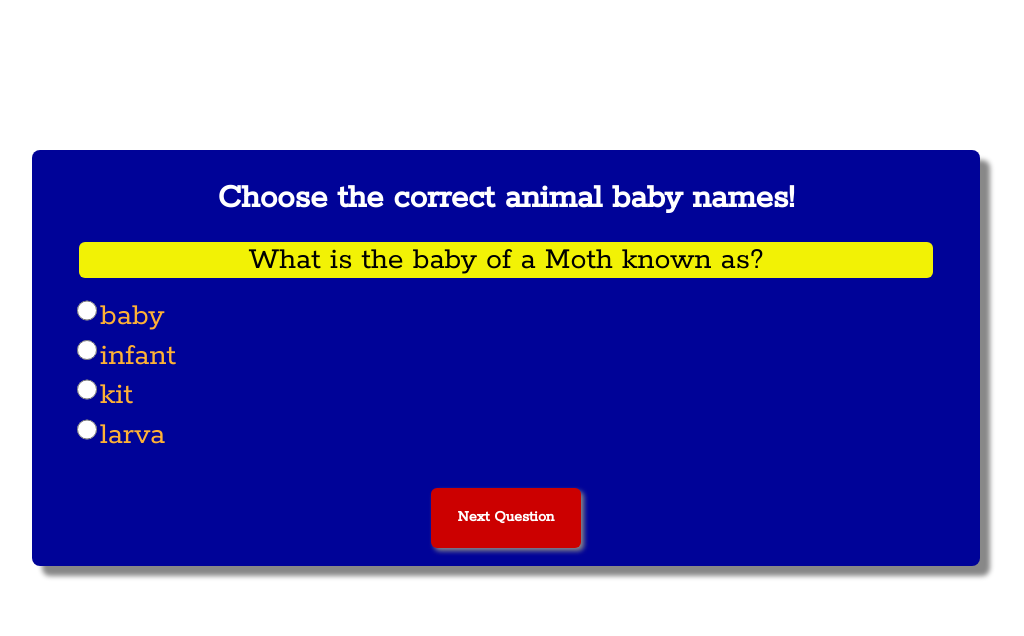
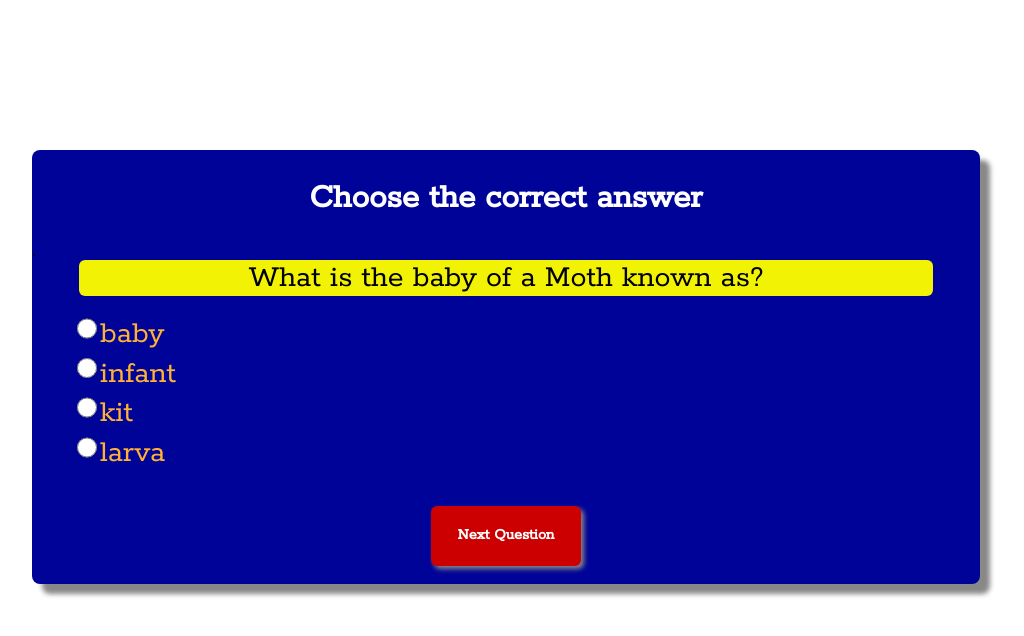
Before and after one commit to sameer882000/Quiz-App, a plain HTML site: page index.html in a window 1280 px wide. Shown: the whole page, without its empty margins (134-1158 px from the left). Drawn offline with nearby package versions, Linux system fonts and the light colour scheme.

Commit message:
logo updated.

```diff
--- a/index.html
+++ b/index.html
@@ -4,13 +4,16 @@
 		<meta charset="utf-8">
 		<meta name="viewport" content="width=device-width, intial-scale=1.0">
 		<title>Baby animal names </title>
+		<link rel="icon" href="logo.png" type="image/png">
 		<link type='text/css' rel='stylesheet' href='style.css'/>
 		<link href="https://fonts.googleapis.com/css2?family=Noto+Sans+JP:wght@700&display=swap" rel="stylesheet">
 		<script src="https://ajax.googleapis.com/ajax/libs/jquery/3.1.1/jquery.min.js"></script>
 	</head>
 	<body>
+
 		<div class="quizContainer">
-         <h1>Choose the correct animal baby names!</h1>
+
+         <h1>Choose the correct answer</h1>.
 
         <div class="question"></div>
         <ul class="choiceList"></ul>
```
Also changed, not shown: logo.png (added).
